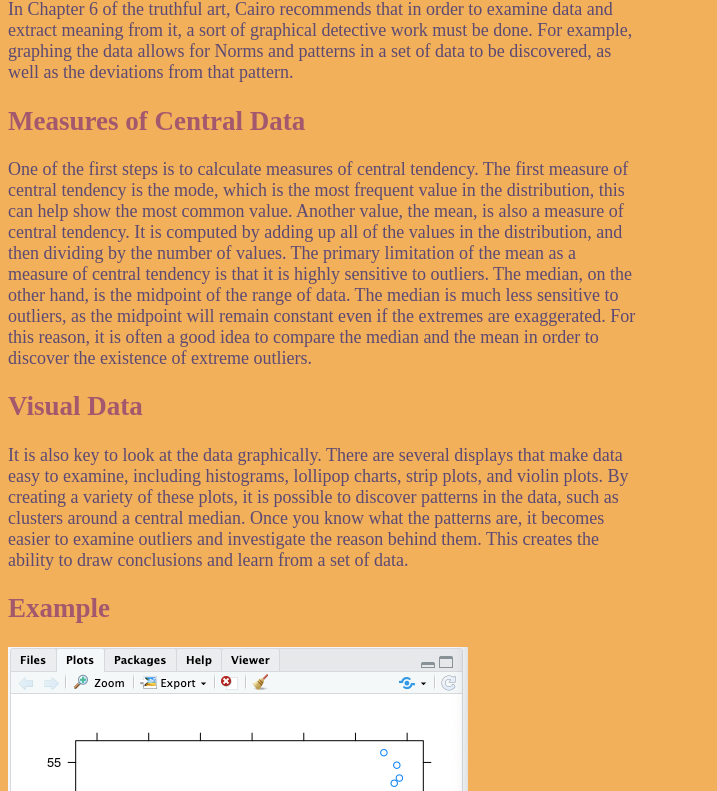
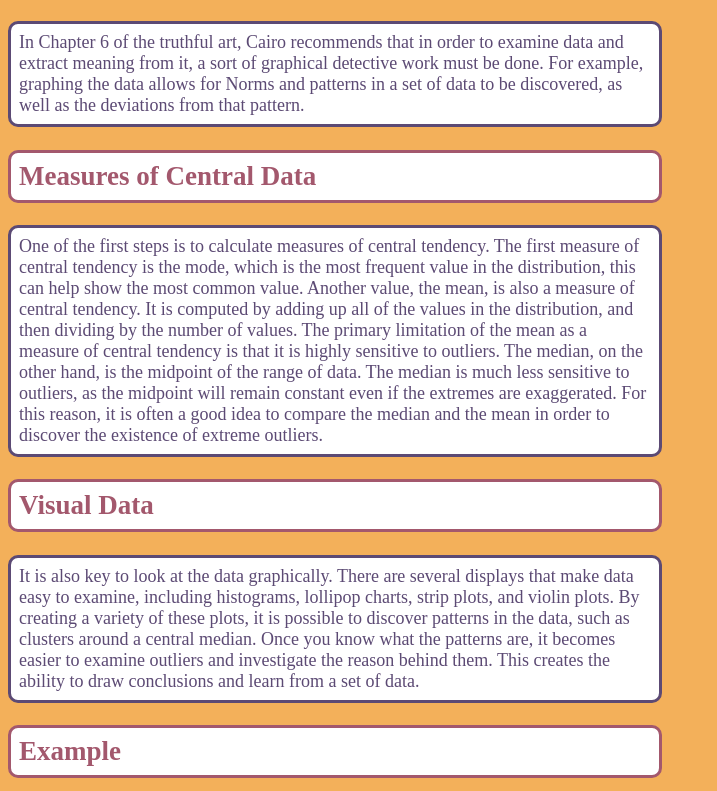
Before and after one commit to Abby-Wheelis/MEANingful-Data, a plain HTML site: page index.html in a window 1280 px wide. Shown: the part 75-866 px from the top of the page, without its empty margins (0-717 px from the left). Drawn offline with Linux system fonts and the light colour scheme.

Commit message:
added borders

```diff
--- a/format.css
+++ b/format.css
@@ -11,4 +11,8 @@ h1,h2{
 
 p, h1, h2{
   width: 50%;
+  border: solid;
+    background-color: white;
+    border-radius: 10px;
+    padding: 8px;
 }
```
